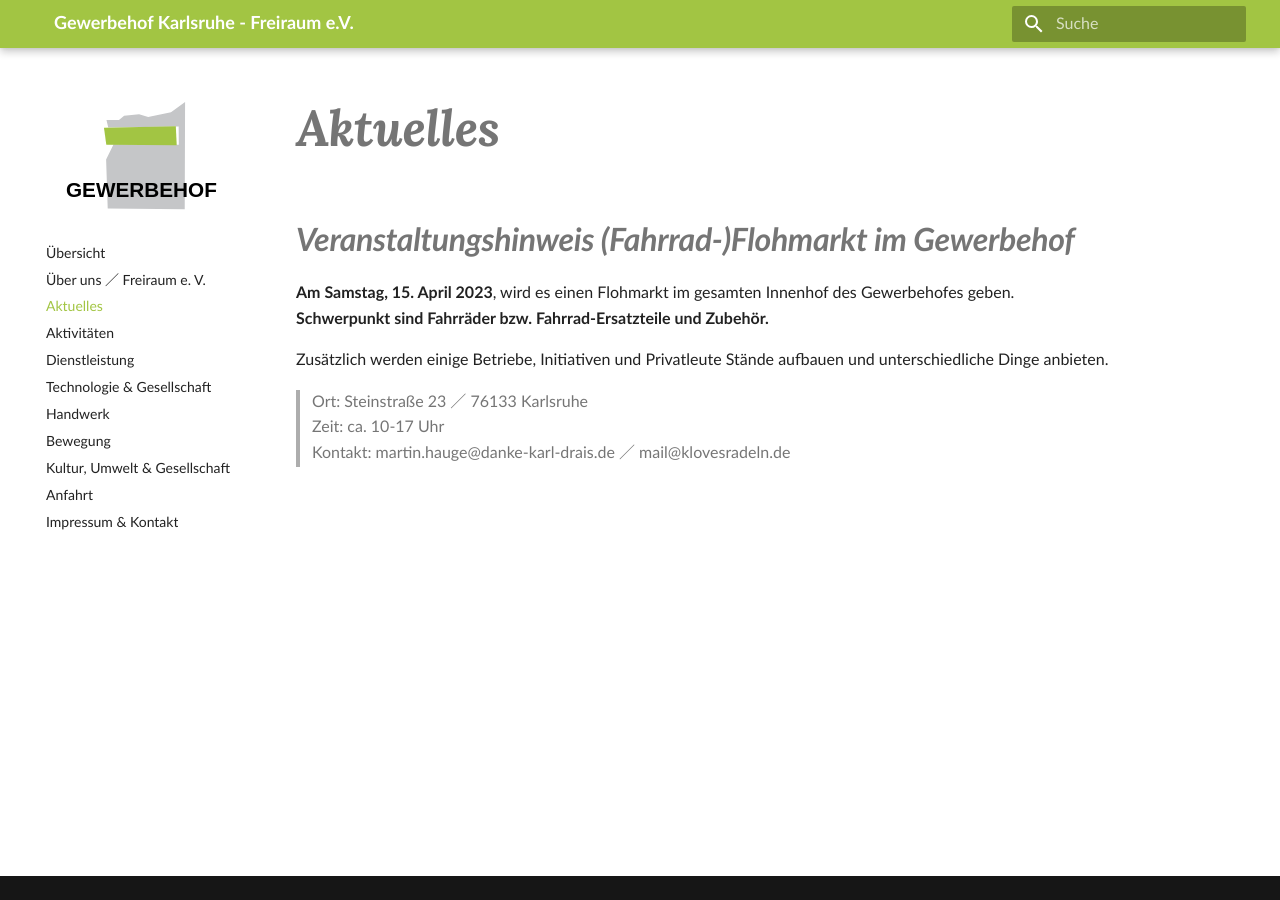
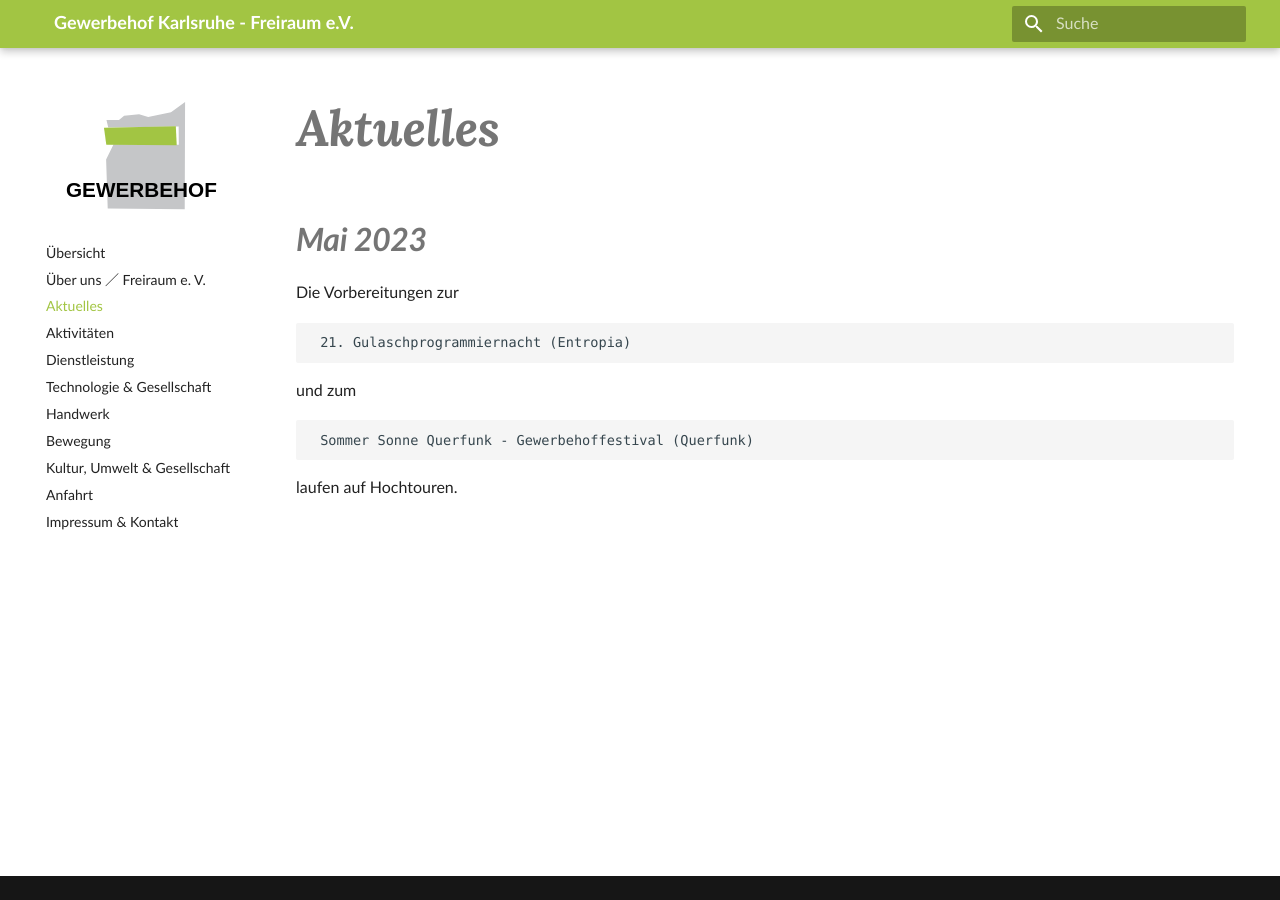
Before and after one commit to entropia/gewerbehof-webseite, an MkDocs documentation site: the page built from docs/aktuelles.md, in a window 1280 px wide. Built offline with MkDocs 1.6.1 and Material for MkDocs 9.7.7, drawn with Linux system fonts in a browser that asks for light colours; comment, search, counter and statistics services are not loaded.

Commit message:
Update aktuelles.md
hallo Freunde, ich denke so könnte es richtig sein: die Vorbereitungen auf die Seite "Aktuelles" und die Veranstaltungen auf die Seite "Aktivitäten".

```diff
--- a/docs/aktuelles.md
+++ b/docs/aktuelles.md
@@ -3,14 +3,14 @@ hide:
 - toc
 - footer
 ---
+## Mai 2023
 
-## Veranstaltungshinweis (Fahrrad-)Flohmarkt im Gewerbehof
+Die Vorbereitungen zur
 
-**Am Samstag, 15. April 2023**, wird es einen Flohmarkt im gesamten Innenhof des Gewerbehofes geben.
-**Schwerpunkt sind Fahrräder bzw. Fahrrad-Ersatzteile und Zubehör.**
+     21. Gulaschprogrammiernacht (Entropia)
 
-Zusätzlich werden einige Betriebe, Initiativen und Privatleute Stände aufbauen und unterschiedliche Dinge anbieten.
+und zum
 
-> Ort: Steinstraße 23 ／ 76133 Karlsruhe
-> Zeit: ca. 10-17 Uhr
-> Kontakt: martin.hauge@danke-karl-drais.de ／ mail@klovesradeln.de
+     Sommer Sonne Querfunk - Gewerbehoffestival (Querfunk)
+
+laufen auf Hochtouren.
```
